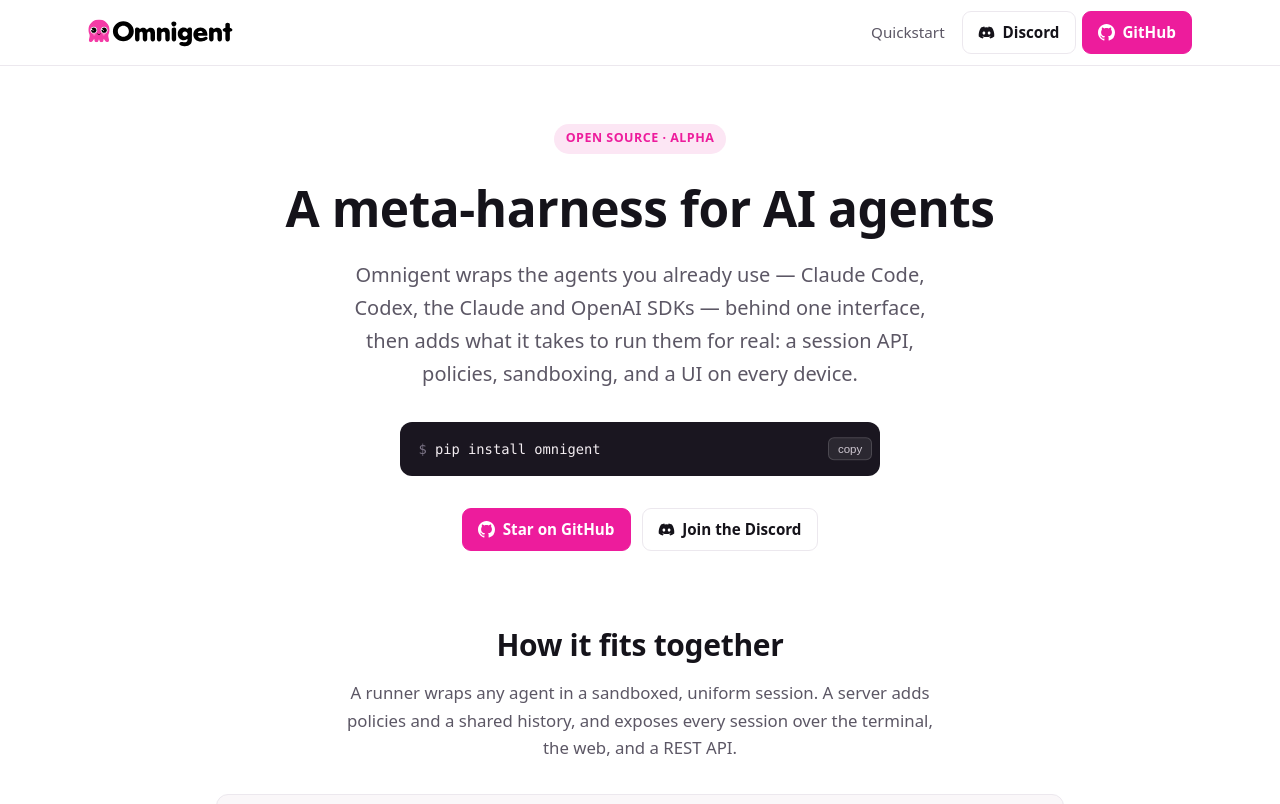
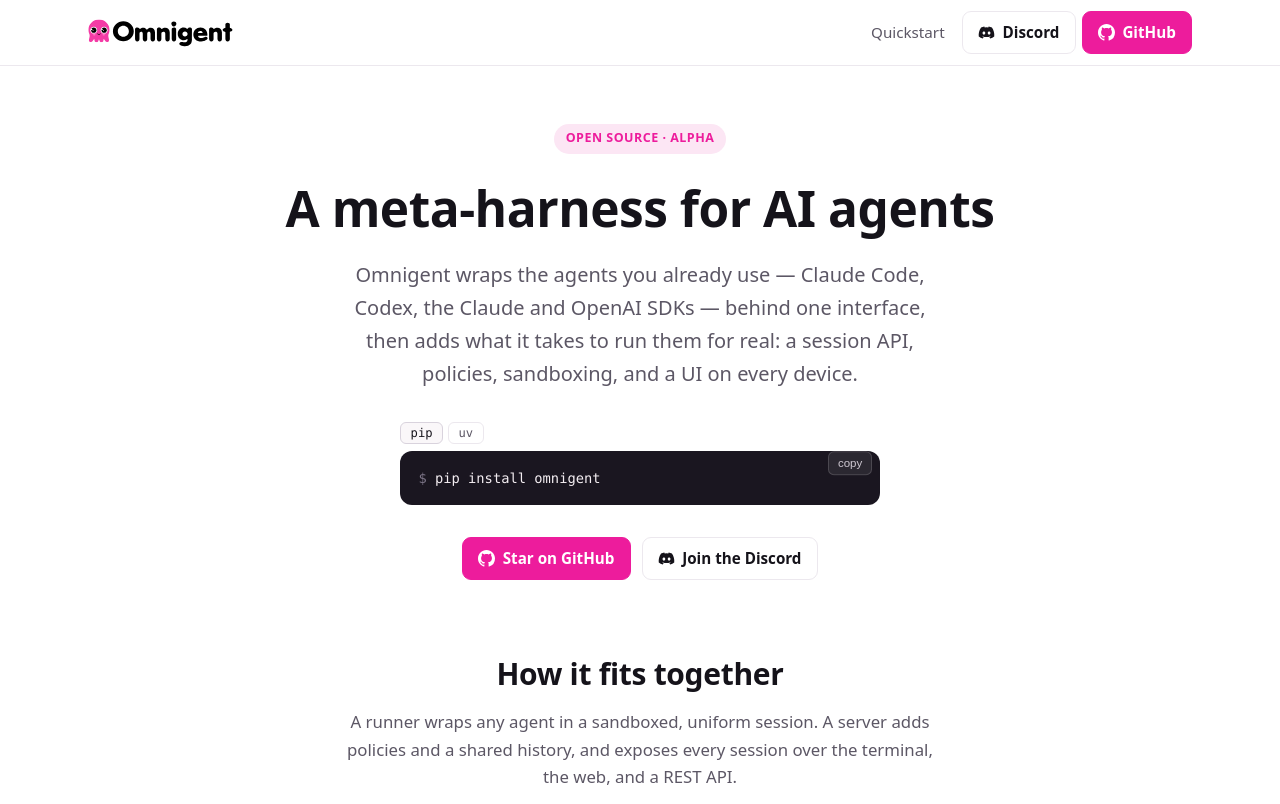
Before and after one commit to omnigent-ai/omnigent-site, a Next.js app: page / in a window 1280 px wide. Shown: the top 804 px of the page. Built offline with nearby package versions, Linux system fonts and the light colour scheme.

Commit message:
hero: pip/uv install tabs
Add a minimal tabbed install (pip / uv) so visitors can pick their
installer. uv tab uses 'uv tool install omnigent' (idiomatic for a CLI).

Co-authored-by: Isaac

```diff
--- a/app/globals.css
+++ b/app/globals.css
@@ -245,6 +245,27 @@ pre code {
   cursor: pointer;
 }
 .cmd .copy:hover { color: #fff; background: rgba(255,255,255,0.16); }
+.install-tabs {
+  display: flex;
+  gap: 0.3rem;
+  margin-bottom: 0.45rem;
+}
+.install-tab {
+  font-family: var(--font-mono);
+  font-size: 0.76rem;
+  padding: 0.18rem 0.6rem;
+  border: 1px solid var(--border);
+  border-radius: 6px;
+  background: #fff;
+  color: var(--fg-soft);
+  cursor: pointer;
+}
+.install-tab:hover { color: var(--fg); }
+.install-tab.is-active {
+  color: var(--fg);
+  border-color: #d9d3dd;
+  background: var(--bg-soft);
+}
 
 /* ---- figure ---- */
 figure {
--- a/app/page.js
+++ b/app/page.js
@@ -1,7 +1,7 @@
 import Link from "next/link";
 import Nav from "@/components/Nav";
 import Footer from "@/components/Footer";
-import Command from "@/components/Command";
+import InstallTabs from "@/components/InstallTabs";
 import { GitHubIcon, DiscordIcon } from "@/components/icons";
 import { GITHUB_URL, DISCORD_URL } from "@/components/links";
 
@@ -21,7 +21,7 @@ export default function Home() {
             takes to run them for real: a session API, policies, sandboxing, and
             a UI on every device.
           </p>
-          <Command>pip install omnigent</Command>
+          <InstallTabs />
           <div className="hero-cta">
             <a href={GITHUB_URL} className="btn btn-primary" target="_blank" rel="noreferrer">
               <GitHubIcon /> Star on GitHub
--- /dev/null
+++ b/components/InstallTabs.js
@@ -0,0 +1,52 @@
+"use client";
+
+import { useState } from "react";
+
+const OPTIONS = [
+  { id: "pip", label: "pip", cmd: "pip install omnigent" },
+  { id: "uv", label: "uv", cmd: "uv tool install omnigent" },
+];
+
+export default function InstallTabs() {
+  const [active, setActive] = useState("pip");
+  const [copied, setCopied] = useState(false);
+  const current = OPTIONS.find((o) => o.id === active) ?? OPTIONS[0];
+
+  const copy = () => {
+    navigator.clipboard?.writeText(current.cmd).then(() => {
+      setCopied(true);
+      setTimeout(() => setCopied(false), 1600);
+    });
+  };
+
+  return (
+    <div className="cmd">
+      <div className="install-tabs" role="tablist" aria-label="Install method">
+        {OPTIONS.map((o) => (
+          <button
+            key={o.id}
+            type="button"
+            role="tab"
+            aria-selected={active === o.id}
+            className={active === o.id ? "install-tab is-active" : "install-tab"}
+            onClick={() => {
+              setActive(o.id);
+              setCopied(false);
+            }}
+          >
+            {o.label}
+          </button>
+        ))}
+      </div>
+      <pre>
+        <code>
+          <span style={{ color: "#7c7587", userSelect: "none" }}>$ </span>
+          {current.cmd}
+        </code>
+      </pre>
+      <button className="copy" type="button" onClick={copy} aria-label="Copy command">
+        {copied ? "copied" : "copy"}
+      </button>
+    </div>
+  );
+}
```
